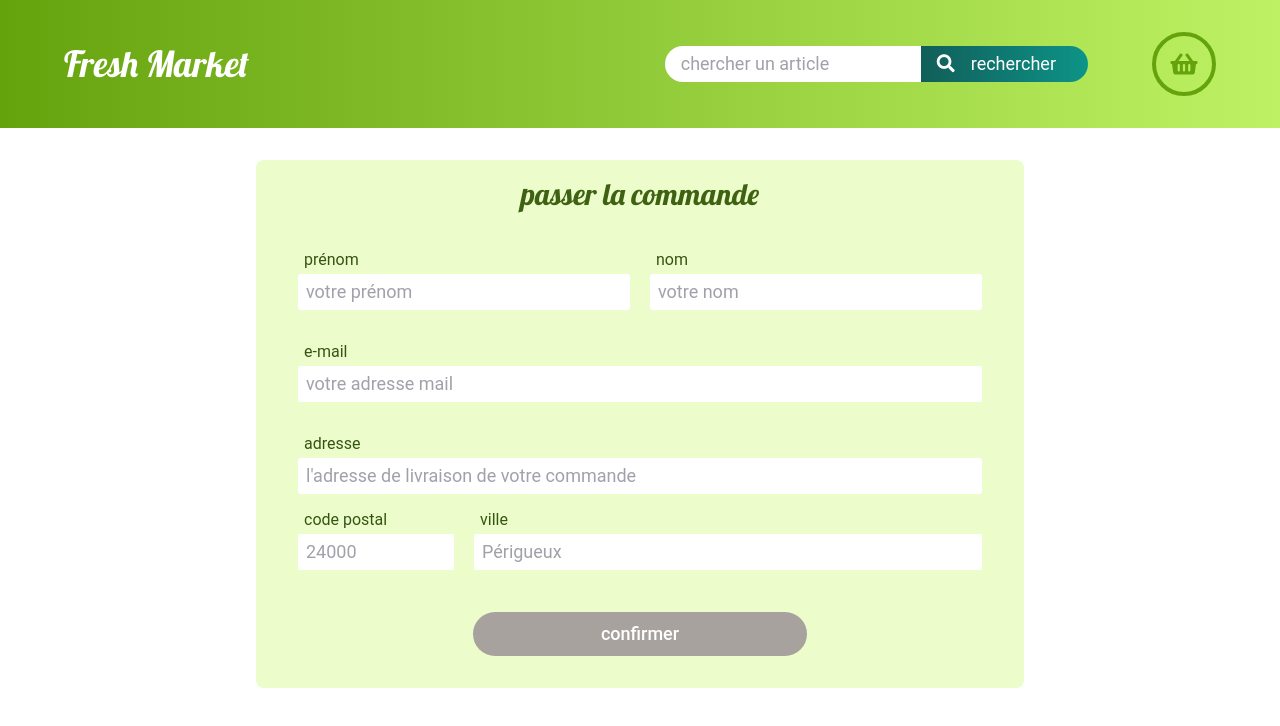
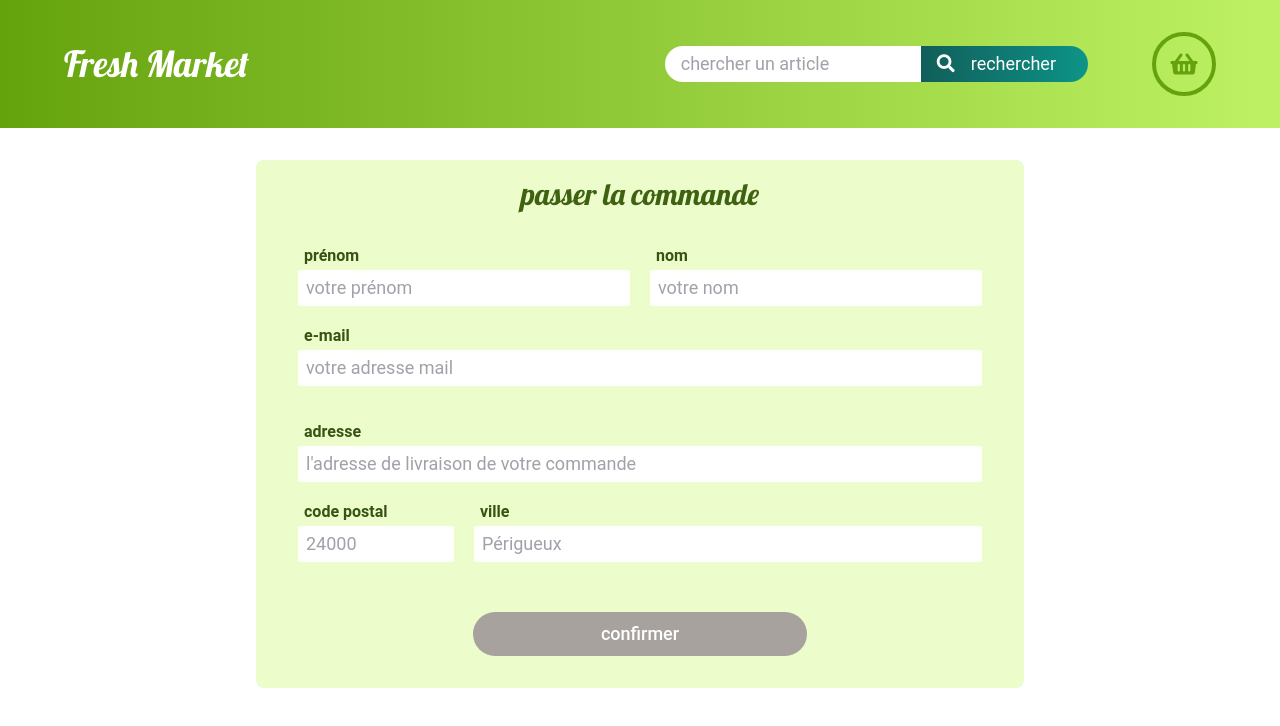
Before and after one commit to logic-fabric/fresh-market, a React (Create React App) app: page /passer-commande in a window 1280 px wide. Shown: the top 726 px of the page. Built offline with nearby package versions, Linux system fonts and the light colour scheme.

Commit message:
feature: add validation for the other fields of CheckoutForm

```diff
--- a/src/components/CheckoutForm/CheckoutForm.css
+++ b/src/components/CheckoutForm/CheckoutForm.css
@@ -1,3 +1,3 @@
 .checkout-form__error {
-  min-height: 1.25rem;
+  min-height: 1rem;
 }
--- a/src/components/CheckoutForm/CheckoutForm.jsx
+++ b/src/components/CheckoutForm/CheckoutForm.jsx
@@ -1,9 +1,12 @@
-import { useState } from "react";
+import { useEffect, useState } from "react";
 
 import "./CheckoutForm.css";
 
 const NAME_ERROR_MESSAGE =
   "deux caractères minimum, sans chiffre ni caractère spécial";
+const EMAIL_ERROR_MESSAGE = "nous avons besoin d'une adresse mail valide";
+const ADDRESS_ERROR_MESSAGE = "nous avons besoin d'une adresse de livraison";
+const ZIP_CODE_ERROR_MESSAGE = "code formé de 5 chiffres";
 
 export function CheckoutForm() {
   const validateName = (name) => {
@@ -12,15 +15,26 @@ export function CheckoutForm() {
     return nameRegex.test(name) && name.length > 1;
   };
 
+  const validateZipCode = (zipCode) => {
+    const zipCodeRegex = /^\d{5}$/;
+
+    return zipCodeRegex.test(zipCode);
+  };
+
   const [isFormValid, setIsFormValid] = useState(false);
 
   const [isFirstNameValid, setIsFirstNameValid] = useState(true);
+  const [isLastNameValid, setIsLastNameValid] = useState(true);
+  const [isEmailValid, setIsEmailValid] = useState(true);
+  const [isAddressValid, setIsAddressValid] = useState(true);
+  const [isZipCodeValid, setIsZipCodeValid] = useState(true);
+  const [isCityValid, setIsCityValid] = useState(true);
 
   return (
     <form className="text-primary-900">
       <fieldset className="flex flex-wrap mb-2">
-        <div className="flex flex-col w-1/2 px-1 py-sm">
-          <label className="px-1" htmlFor="first-name">
+        <div className="flex flex-col w-1/2 px-1">
+          <label className="px-1 font-semibold" htmlFor="first-name">
             prénom
           </label>
           <input
@@ -38,79 +52,131 @@ export function CheckoutForm() {
               setIsFirstNameValid(validateName(firstNameInput.value));
             }}
           />
-          <p
-            className="checkout-form__error px-1 text-danger-700 text-sm"
-            id="first-name-error"
-          >
+          <p className="checkout-form__error px-1 text-danger-700 text-xs">
             {isFirstNameValid ? "" : NAME_ERROR_MESSAGE}
           </p>
         </div>
 
-        <div className="flex flex-col w-1/2 px-1 pt-sm pb-1">
-          <label className="px-1" htmlFor="last-name">
+        <div className="flex flex-col w-1/2 px-1">
+          <label className="px-1 font-semibold" htmlFor="last-name">
             nom
           </label>
           <input
-            className="px-1 py-sm rounded-sm text-lg outline-none border-xs border-primary-100 focus:border-primary-500"
+            className={`px-1 py-sm rounded-sm text-lg outline-none border-xs border-${
+              isLastNameValid ? "primary-100" : "danger-300"
+            } focus:border-${
+              isLastNameValid ? "primary-500" : "danger-300"
+            } transition-all duration-200`}
             id="last-name"
             type="text"
             name="last-name"
             placeholder="votre nom"
+            onChange={() => {
+              const lastNameInput = document.getElementById("last-name");
+              setIsLastNameValid(validateName(lastNameInput.value));
+            }}
           />
+          <p className="checkout-form__error px-1 text-danger-700 text-xs">
+            {isLastNameValid ? "" : NAME_ERROR_MESSAGE}
+          </p>
         </div>
 
-        <div className="flex flex-col w-full px-1 pt-sm pb-1">
-          <label className="px-1" htmlFor="email">
+        <div className="flex flex-col w-full px-1">
+          <label className="px-1 font-semibold" htmlFor="email">
             e-mail
           </label>
           <input
-            className="px-1 py-sm rounded-sm text-lg outline-none border-xs border-primary-100 focus:border-primary-500"
+            className={`px-1 py-sm rounded-sm text-lg outline-none border-xs border-${
+              isEmailValid ? "primary-100" : "danger-300"
+            } focus:border-${
+              isEmailValid ? "primary-500" : "danger-300"
+            } transition-all duration-200`}
             id="email"
             type="email"
             name="email"
             placeholder="votre adresse mail"
+            onChange={() => {
+              const emailInput = document.getElementById("email");
+              setIsEmailValid(emailInput.validity.valid);
+            }}
           />
+          <p className="checkout-form__error px-1 text-danger-700 text-xs">
+            {isEmailValid ? "" : EMAIL_ERROR_MESSAGE}
+          </p>
         </div>
       </fieldset>
 
       <fieldset className="flex flex-wrap mb-3">
-        <div className="flex flex-col w-full px-1 pt-sm pb-1">
-          <label className="px-1" htmlFor="address">
+        <div className="flex flex-col w-full px-1">
+          <label className="px-1 font-semibold" htmlFor="address">
             adresse
           </label>
           <input
-            className="px-1 py-sm rounded-sm text-lg outline-none border-xs border-primary-100 focus:border-primary-500"
+            className={`px-1 py-sm rounded-sm text-lg outline-none border-xs border-${
+              isAddressValid ? "primary-100" : "danger-300"
+            } focus:border-${
+              isAddressValid ? "primary-500" : "danger-300"
+            } transition-all duration-200`}
             id="address"
             type="text"
             name="address"
             placeholder="l'adresse de livraison de votre commande"
+            onChange={() => {
+              const addressInput = document.getElementById("address");
+              setIsAddressValid(addressInput.value.length > 8);
+            }}
           />
+          <p className="checkout-form__error px-1 text-danger-700 text-xs">
+            {isAddressValid ? "" : ADDRESS_ERROR_MESSAGE}
+          </p>
         </div>
 
-        <div className="flex flex-col w-1/4 px-1 pt-sm pb-1">
-          <label className="px-1" htmlFor="zip-code">
+        <div className="flex flex-col w-1/4 px-1">
+          <label className="px-1 font-semibold" htmlFor="zip-code">
             code postal
           </label>
           <input
-            className="px-1 py-sm rounded-sm text-lg outline-none border-xs border-primary-100 focus:border-primary-500"
+            className={`px-1 py-sm rounded-sm text-lg outline-none border-xs border-${
+              isZipCodeValid ? "primary-100" : "danger-300"
+            } focus:border-${
+              isZipCodeValid ? "primary-500" : "danger-300"
+            } transition-all duration-200`}
             id="zip-code"
             type="text"
             name="zip-code"
             placeholder="24000"
+            onChange={() => {
+              const zipCodeInput = document.getElementById("zip-code");
+              setIsZipCodeValid(validateZipCode(zipCodeInput.value));
+            }}
           />
+          <p className="checkout-form__error px-1 text-danger-700 text-xs">
+            {isZipCodeValid ? "" : ZIP_CODE_ERROR_MESSAGE}
+          </p>
         </div>
 
-        <div className="flex flex-col w-3/4 px-1 pt-sm pb-1">
-          <label className="px-1" htmlFor="city">
+        <div className="flex flex-col w-3/4 px-1">
+          <label className="px-1 font-semibold" htmlFor="city">
             ville
           </label>
           <input
-            className="px-1 py-sm rounded-sm text-lg outline-none border-xs border-primary-100 focus:border-primary-500"
+            className={`px-1 py-sm rounded-sm text-lg outline-none border-xs border-${
+              isCityValid ? "primary-100" : "danger-300"
+            } focus:border-${
+              isCityValid ? "primary-500" : "danger-300"
+            } transition-all duration-200`}
             id="city"
             type="text"
             name="city"
             placeholder="Périgueux"
+            onChange={() => {
+              const cityInput = document.getElementById("city");
+              setIsCityValid(validateName(cityInput.value));
+            }}
           />
+          <p className="checkout-form__error px-1 text-danger-700 text-xs">
+            {isCityValid ? "" : NAME_ERROR_MESSAGE}
+          </p>
         </div>
       </fieldset>
 
@@ -120,6 +186,7 @@ export function CheckoutForm() {
             ? "block m-auto px-5 py-1 my-2 rounded-3 text-white text-center text-lg font-medium bg-gradient-to-r from-tonic-700 to-tonic-600 transition-all duration-300 hover:shadow-lg hover:opacity-90 hover:transform hover:-translate-y-px"
             : "block m-auto px-5 py-1 my-2 rounded-3 text-white text-center text-lg font-medium bg-neutral-400 cursor-default"
         }
+        disabled={isFormValid}
       >
         confirmer
       </button>
```
